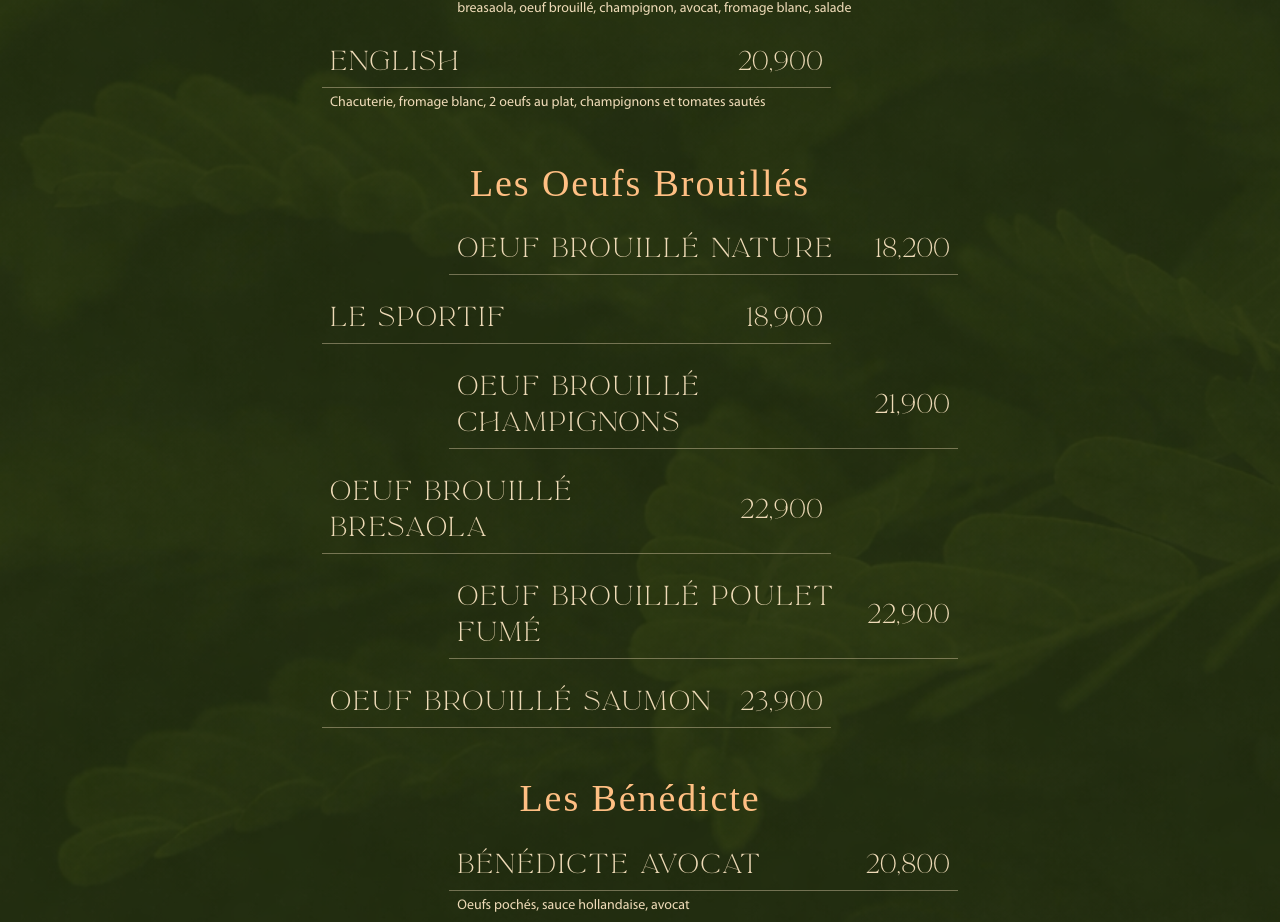
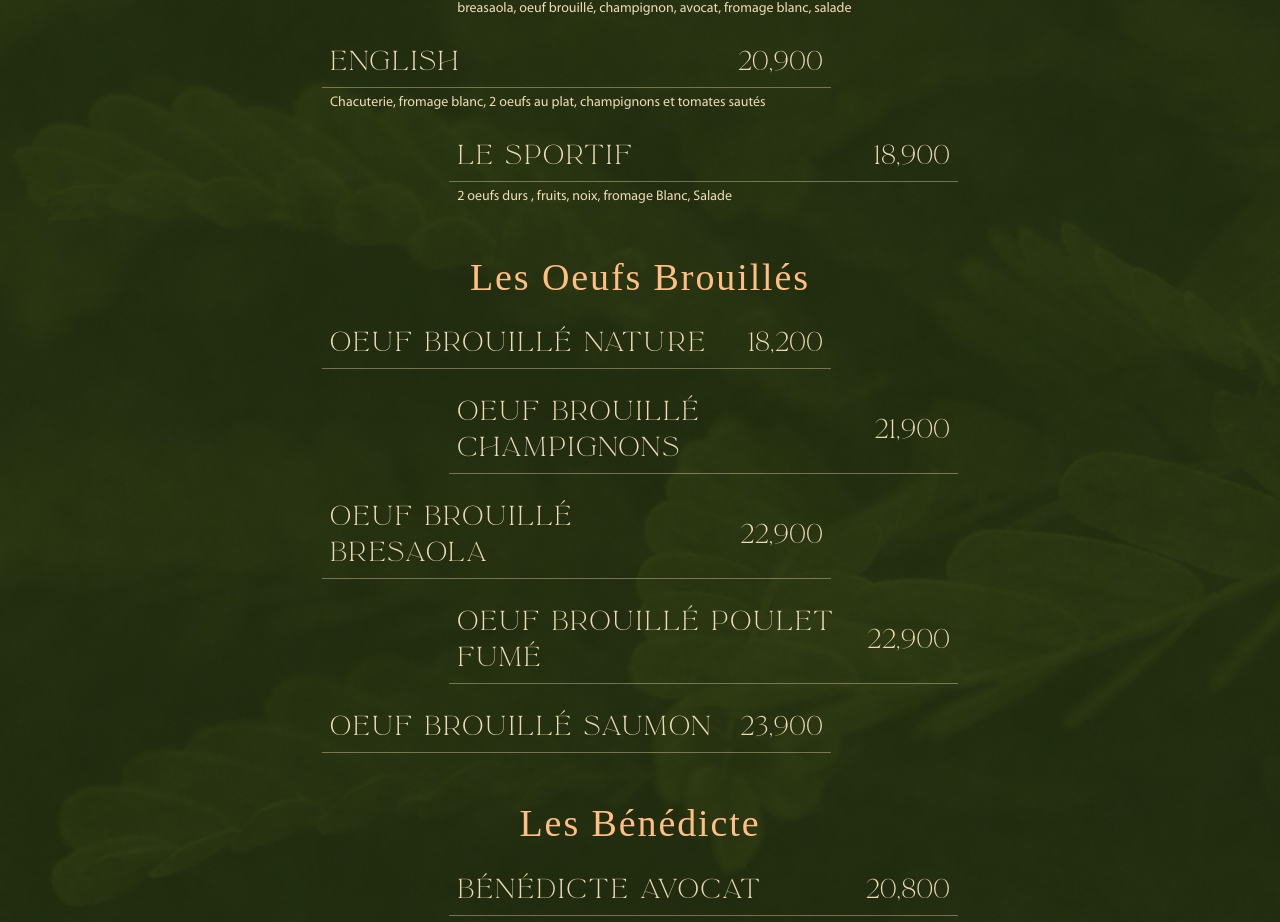
Before and after one commit to MehdiZayani/zitounamenu, a Next.js app: page / in a window 1280 px wide. Shown: the part 1556-2478 px from the top of the page. Built offline with nearby package versions, Linux system fonts and the light colour scheme; a web font is replaced by a local one.

Commit message:
Move LE SPORTIF to petit dej and update description

```diff
--- a/app/page.tsx
+++ b/app/page.tsx
@@ -34,12 +34,12 @@ const menuData: MenuSection[] = [
       { title: "LE NORVÉGIEN", price: "27,500", description: "Saumon fumé, oeuf brouillé, avocat, fromage blanc, salade" },
       { title: "L'ITALIEN", price: "25,000", description: "breasaola, oeuf brouillé, champignon, avocat, fromage blanc, salade" },
       { title: "ENGLISH", price: "20,900", description: "Chacuterie, fromage blanc, 2 oeufs au plat, champignons et tomates sautés" },
+      { title: "LE SPORTIF", price: "18,900", description: "2 oeufs durs , fruits, noix, fromage Blanc, Salade" },
       { title: "BÉNÉDICTE AVOCAT", price: "20,800", description: "Oeufs pochés, sauce hollandaise, avocat", extra: "benedicte" },
       { title: "BÉNÉDICTE SAUMON", price: "21,600", description: "Oeufs pochés, sauce hollandaise, saumon fumé, épinards", extra: "benedicte" },
       { title: "BÉNÉDICTE BRESAOLA CHAMPIGNONS", price: "19,800", description: "Oeufs pochés, sauce hollandaise, bresaola, champignons", extra: "benedicte" },
       { title: "BÉNÉDICTE BOEUF", price: "23,800", description: "Oeufs pochés, sauce hollandaise, émincé de boeuf, oignon caramélisé", extra: "benedicte" },
       { title: "OEUF BROUILLÉ NATURE", price: "18,200", description: "", extra: "oeuf-brouille" },
-      { title: "LE SPORTIF", price: "18,900", description: "", extra: "oeuf-brouille" },
       { title: "OEUF BROUILLÉ CHAMPIGNONS", price: "21,900", description: "", extra: "oeuf-brouille" },
       { title: "OEUF BROUILLÉ BRESAOLA", price: "22,900", description: "", extra: "oeuf-brouille" },
       { title: "OEUF BROUILLÉ POULET FUMÉ", price: "22,900", description: "", extra: "oeuf-brouille" },
```
